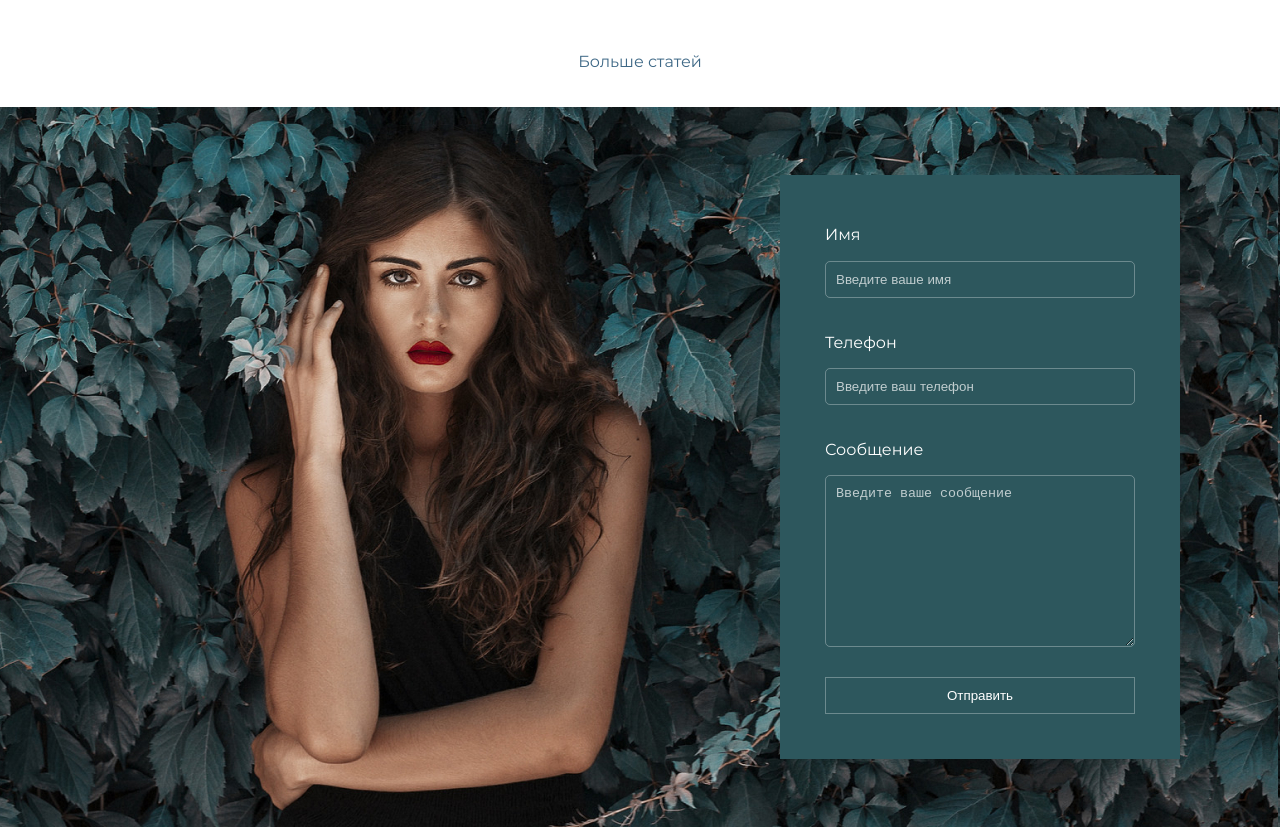
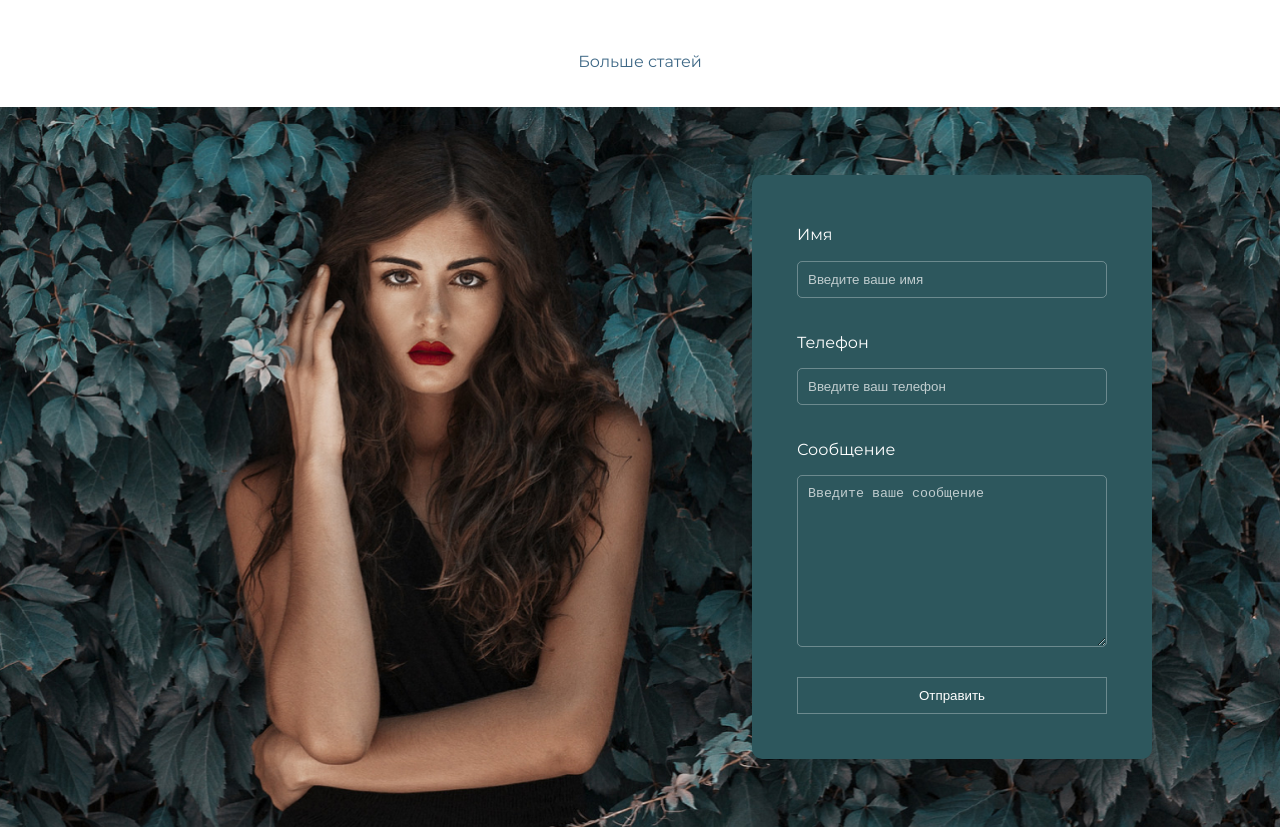
Before and after one commit to ilchenkovladislav/photograph, a website: page src/index.html in a window 1280 px wide. Shown: the part 6351-7178 px from the top of the page. Drawn offline with nearby package versions, Linux system fonts and the light colour scheme; files that its build step writes are made by us from their sources.

Commit message:
fix contacts

```diff
--- a/src/scss/blocks/contacts.scss
+++ b/src/scss/blocks/contacts.scss
@@ -8,6 +8,8 @@
 
     @media (min-width: 540px) {
         background-image: url("../img/contacts-bg.jpg");
+        background-repeat: no-repeat;
+        background-size: cover;
         height: 720px;
     }
 }
@@ -17,6 +19,7 @@
     display: grid;
     row-gap: 30px;
     background-color: #2d575d;
+    border-radius: 10px;
 
     @media (max-width: 539px) {
         padding: 20px;
@@ -33,7 +36,7 @@
     }
 
     @media (min-width: 1200px) {
-        right: 100px;
+        right: 10%;
     }
 }
 
```
